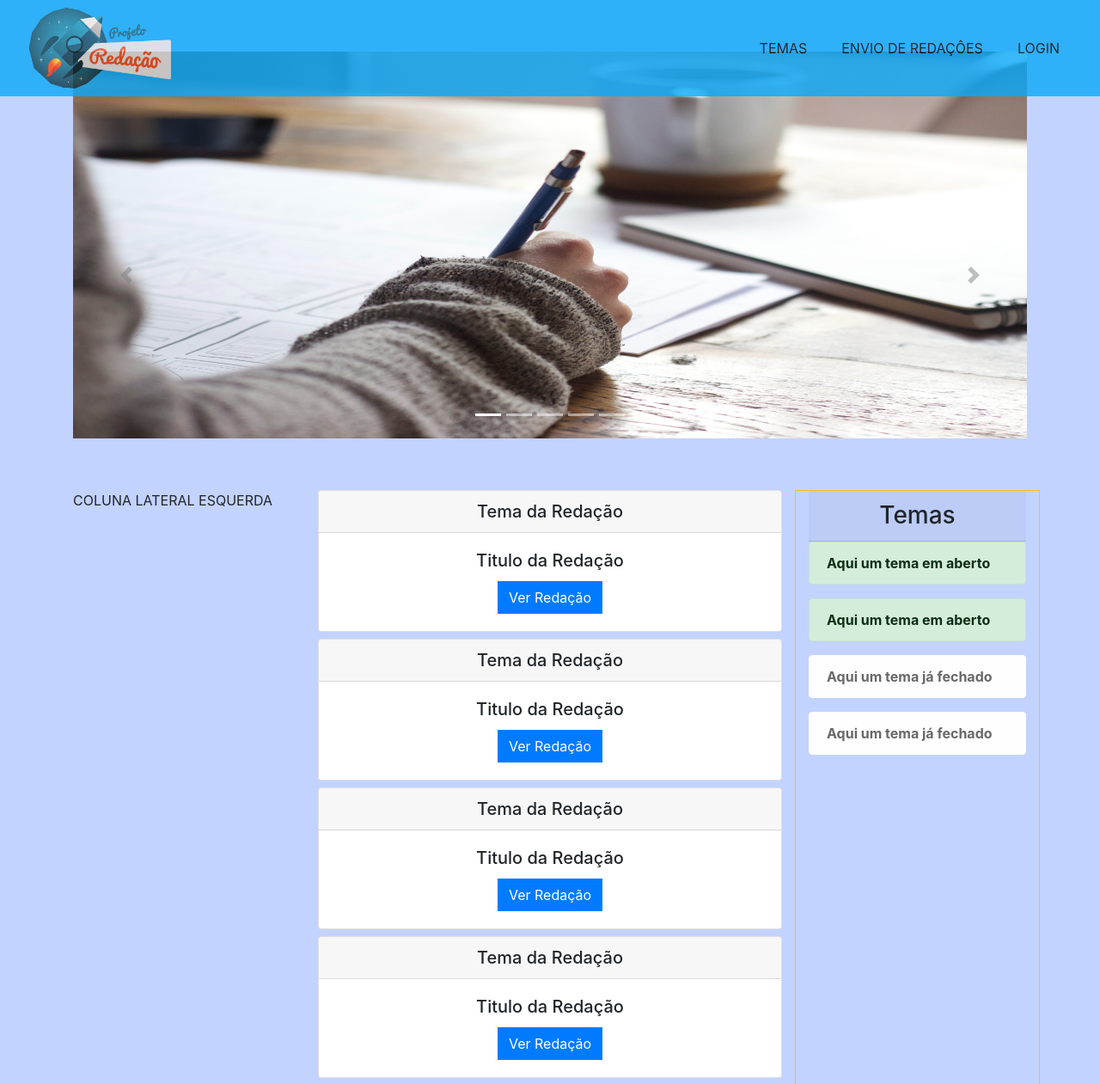
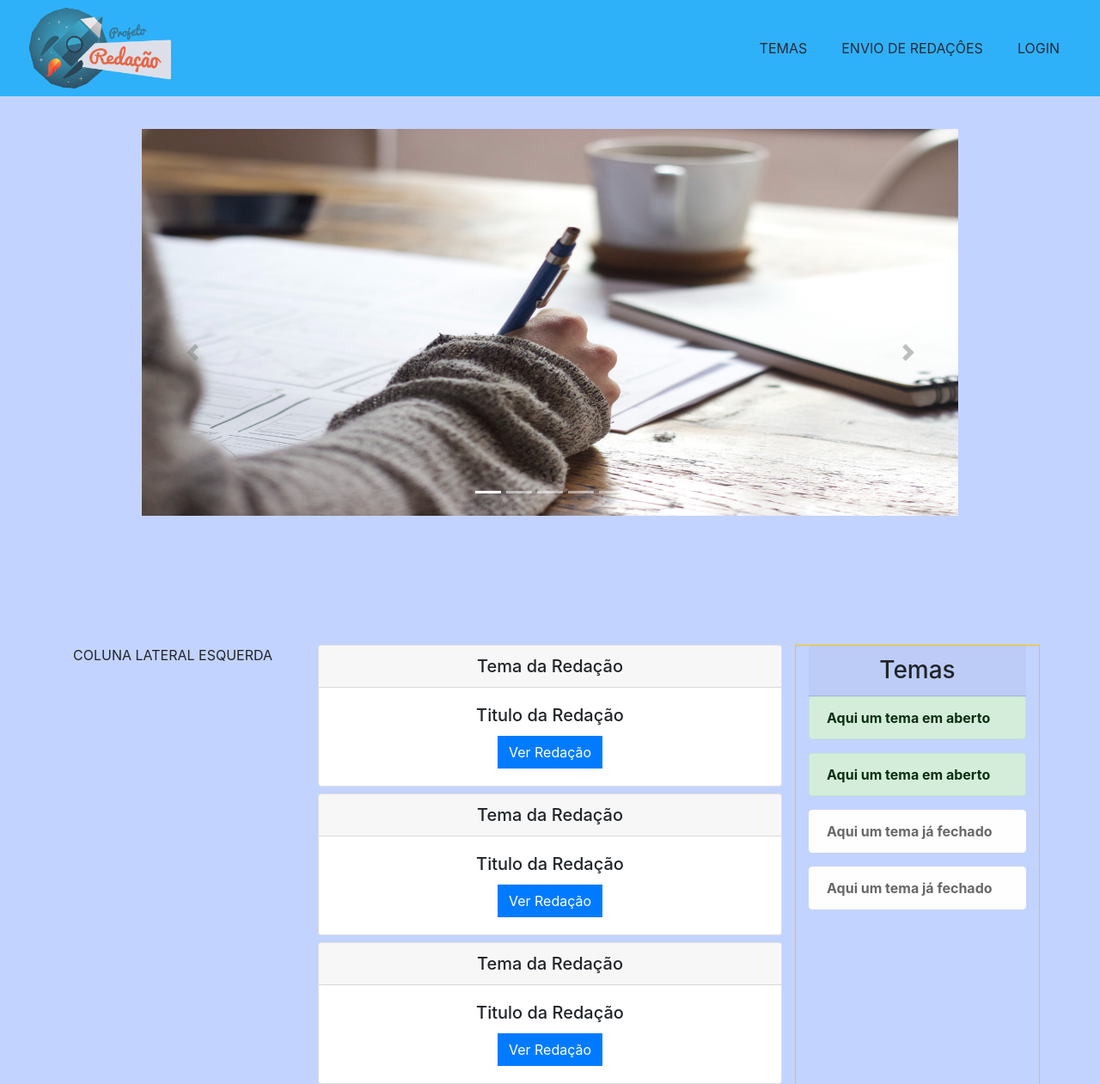
Before and after one commit to LucasHenriqueP/haken, a Node server app: page / in a window 1280 px wide. Shown: the top 1261 px of the page at 86% size. Run offline with Node 20, Linux system fonts and the light colour scheme; some libraries are stand-ins or nearby versions.

Commit message:
Add files via upload

```diff
--- a/public/css/styles.css
+++ b/public/css/styles.css
@@ -39,7 +39,7 @@
 **************************/
 .slider {
   position: relative;
-  margin: 60px;
+  margin: 150px;
    border: medium;
 }
 
```
